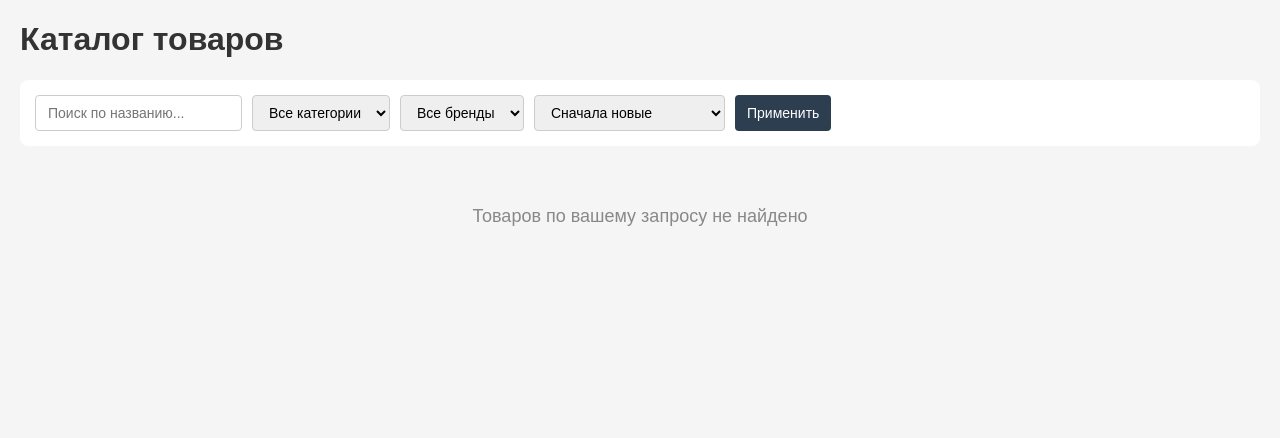
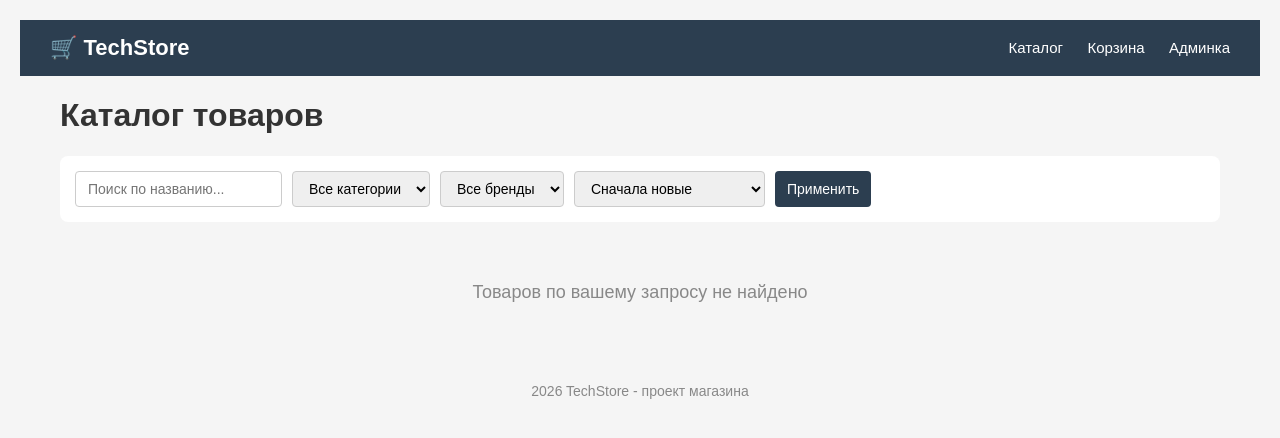
Before and after one commit to XXXX23413/web-mag, a Django app: page /catalog/ in a window 1280 px wide. Shown: the top 438 px of the page. Run offline with Django 5.2, Linux system fonts and the light colour scheme; data that the repository does not hold is empty.

Commit message:
Удалено поле Order.delivery_address, OrderItem.total_price заменено на @property,добавлен base.html,select_related в catalog view (устранение (N+1), BASE_DIR через pathlib

```diff
--- a/shop/models.py
+++ b/shop/models.py
@@ -97,7 +97,6 @@ class Order(models.Model):
     ]
     user = models.ForeignKey(settings.AUTH_USER_MODEL,on_delete=models.SET_NULL,null=True,blank=True,related_name='orders',verbose_name='Пользователь')
     number = models.CharField(max_length=20,unique=True,verbose_name="Номер заказа")
-    delivery_address=models.TextField(verbose_name="Адрес доставки")
     status=models.CharField(max_length=20,choices=STATUS_CHOICES,default='new', verbose_name="Статус")
     payment_status = models.CharField(max_length=20,default='Не оплачен',verbose_name="Статус оплаты")
     total_amount = models.DecimalField(max_digits=10,decimal_places=2,default=0,verbose_name="Итоговая сумма")
@@ -124,7 +123,9 @@ class OrderItem(models.Model):
     product_name = models.CharField(max_length=200,verbose_name="Название товара")
     quantity=models.PositiveIntegerField(default=1,verbose_name="Количество")
     price=models.DecimalField(max_digits=10,decimal_places=2,verbose_name="Цена на момент заказа")
-    total_price =models.DecimalField(max_digits=10,decimal_places=2,verbose_name="Сумма по позиции")
+    @property
+    def total_price(self):
+       return self.price * self.quantity
 
     def __str__(self):
         return f"{self.product.name} x {self.quantity} "
--- /dev/null
+++ b/shop/templates/shop/base.html
@@ -0,0 +1,68 @@
+<!DOCTYPE html>
+<html lang="ru">
+<head>
+    <meta charset="UTF-8">
+    <title>{% block title %} Мой магазин {% endblock %} </title>
+    <style>
+        * {box-sizing: border-box;}
+        body{
+            font-family: Arial, sans-serif;
+            margin: 0;
+            background: #f5f5f5;
+            color: #333;
+        }
+        header{
+            background: #2c3e50;
+            color: white;
+            padding: 15px 30px;
+            display: flex;
+            justify-content: space-between;
+            align-items: center;
+        }
+        header .logo a {
+            color: white;
+            text-decoration: none;
+            font-size: 22px;
+            font-weight: bold;
+        }
+        header nav a {
+            color: white;
+            text-decoration: none;
+            margin-left: 20px;
+            font-size: 15px;
+        }
+        header nav a:hover {
+            text-decoration: underline;
+        }
+        main{
+            max-width: 1200px;
+            margin: 20px auto;
+            padding: 0 20px;
+        }
+        footer{
+            text-align: center;
+            padding: 20px;
+            color: #888;
+            font-size :14px;
+        }
+    </style>
+</head>
+<body>
+    <header>
+        <div class ="logo">
+            <a href="/catalog/">🛒 TechStore </a>
+        </div>
+        <nav>
+            <a href ="/catalog/">Каталог</a>
+            <a href ="/cart/">Корзина</a>
+            <a href="/admin/">Админка</a>
+        </nav>
+    </header>
+    <main>
+        {% block content %}{% endblock %}
+    </main>
+    <footer>
+        2026 TechStore - проект магазина
+    </footer>
+</body>
+</html>
--- a/shop/templates/shop/catalog.html
+++ b/shop/templates/shop/catalog.html
@@ -1,8 +1,9 @@
-<!DOCTYPE html>
-<html lang="ru">
-<head>
-    <meta charset="UTF-8">
-    <title>Каталог товаров</title>
+{% extends 'shop/base.html' %}
+
+{%block title %}Каталог товаров{% endblock %}
+
+{%block content %}
+
     <style>
         body{font-family: Arial, sans-serif;margin: 20px;background: #f5f5f5;}
         h1{color:#333;}
@@ -23,8 +24,8 @@
         .product-card .old-price{text-decoration: line-through;color:#999;font-size: 14px;margin-left: 10px;font-weight: normal;}
         .empty{text-align: center;padding: 40px;color: #888;font-size: 18px;}
     </style>
-</head>
-<body>
+
+
      <h1>Каталог товаров</h1>
      <form method = "get" class = "filters">
         <input type ="text" name = "search" placeholder="Поиск по названию..." value="{{search_query|default:''}}">
@@ -73,6 +74,4 @@
     {% else %}
         <div class ="empty">Товаров по вашему запросу не найдено</div>
     {% endif %}
-
-</body>
-</html>
+{%endblock%}
--- a/shop/views.py
+++ b/shop/views.py
@@ -2,7 +2,7 @@ from django.shortcuts import render
 from .models import Product,Category,Brand
 
 def catalog(request):
-    products = Product.objects.filter(is_active=True)
+    products = Product.objects.filter(is_active=True).select_related('category','brand')
     categories = Category.objects.filter(is_active=True)
     brands = Brand.objects.filter(is_active=True)
 
```
Also changed, not shown: config/settings.py (+6 -6 lines), shop/migrations/0002_remove_order_delivery_address_and_more.py (added).
